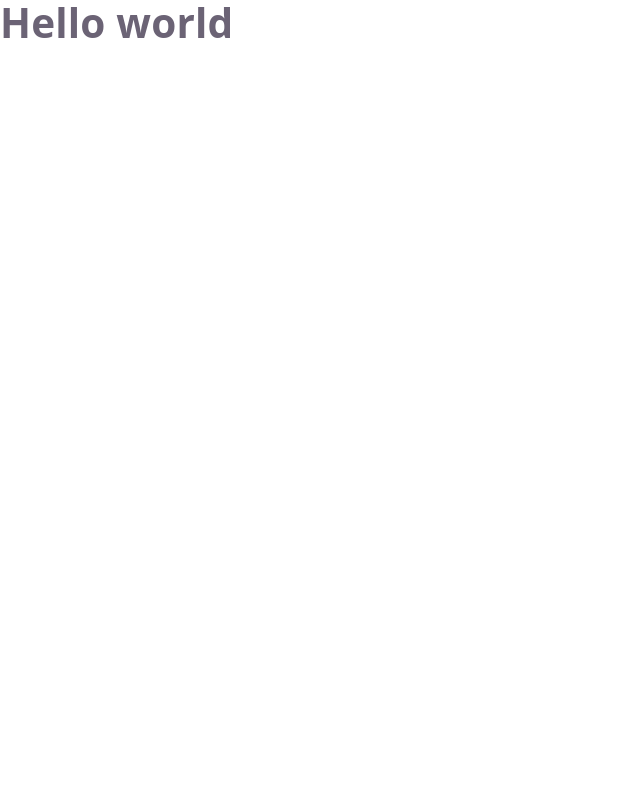
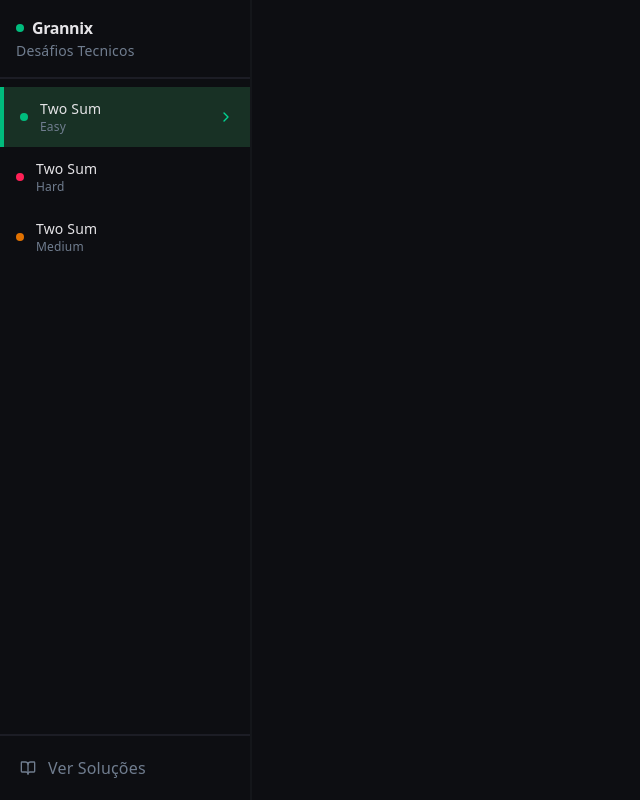
Before and after one commit to Ferreira-gn/GrinNix-frontend, a React (Vite) app: page /home in a window 1280 px wide. Shown: the whole page, without its empty margins (0-640 px from the left). Built offline with nearby package versions, Linux system fonts and the light colour scheme.

Commit message:
feat : create the Aside component of Home page

```diff
--- a/package.json
+++ b/package.json
@@ -16,6 +16,7 @@
     "react": "^19.2.4",
     "react-dom": "^19.2.4",
     "react-hook-form": "^7.72.0",
+    "react-icons": "^5.6.0",
     "react-router": "^7.13.2",
     "tailwindcss": "^4.2.2",
     "zod": "^4.3.6"
--- /dev/null
+++ b/src/Components/atom/ChallengerOption/index.tsx
@@ -0,0 +1,59 @@
+import { LuChevronRight } from "react-icons/lu";
+
+interface ChallengerOptionProps {
+  optionId: string;
+  title: string;
+  difficulty: "EASY" | "MEDIUM" | "HARD";
+  isSelected: boolean;
+  onClickOption: (optionId: string) => void;
+}
+
+const ChallengerOption: React.FC<ChallengerOptionProps> = ({
+  optionId,
+  title,
+  difficulty,
+  isSelected,
+  onClickOption,
+}) => {
+  let difficultyColor = "";
+
+  switch (difficulty) {
+    case "EASY":
+      difficultyColor = "bg-emerald-500";
+      break;
+    case "MEDIUM":
+      difficultyColor = "bg-amber-600";
+      break;
+    case "HARD":
+      difficultyColor = "bg-rose-500";
+      break;
+    default:
+      difficultyColor = "bg-gray-500";
+  }
+
+  return (
+    <li
+      className={`
+        flex items-center w-full text-left px-4 py-3 gap-3
+        active:scale-[0.98]
+        transition-all duration-150 cursor-pointer
+         hover:bg-[#1C1D25]/60
+        ${isSelected ? "bg-[#4cd17c]/18  border-l-emerald-500 border-l-4" : ""}
+      `}
+      onClick={() => onClickOption(optionId)}
+    >
+      <div className={`w-2 h-2 rounded-full ${difficultyColor}`} />
+
+      <div className="flex-1">
+        <p className="text-sm truncate font-medium">{title}</p>
+        <p className="text-xs  text-[#707D8f] capitalize">
+          {difficulty.toLowerCase()}
+        </p>
+      </div>
+
+      {isSelected && <LuChevronRight className="text-emerald-400" />}
+    </li>
+  );
+};
+
+export default ChallengerOption;
--- /dev/null
+++ b/src/Components/molecule/Aside/index.tsx
@@ -0,0 +1,61 @@
+import type React from "react";
+import ChallengerOption from "../../atom/ChallengerOption";
+import { LuBookOpen } from "react-icons/lu";
+
+const Aside: React.FC = () => {
+  return (
+    <aside
+      className={`
+        flex flex-col
+        border-r-2 border-r-[#14161A]
+        mr-3 h-dvh max-w-63 w-full
+      `}
+    >
+      <div className="flex flex-col p-4 items-start border-b-2 border-b-[#1C1D25]">
+        <h2 className="text-[16px] font-bold tracking-tight flex items-center gap-2">
+          <span className="w-2 h-2 rounded-full bg-emerald-500"></span>
+          Grannix
+        </h2>
+        <p className="text-[14px] text-[#707D8f] font-medium ">
+          Desáfios Tecnicos
+        </p>
+      </div>
+
+      <ul className="flex-1 overflow-y-auto scrollbar-thin py-2">
+        <ChallengerOption
+          optionId="01"
+          title="Two Sum"
+          difficulty="EASY"
+          isSelected={true}
+          onClickOption={(id) => alert(id)}
+        />
+        <ChallengerOption
+          optionId="02"
+          title="Two Sum"
+          difficulty="HARD"
+          isSelected={false}
+          onClickOption={(id) => alert(id)}
+        />
+        <ChallengerOption
+          optionId="03"
+          title="Two Sum"
+          difficulty="MEDIUM"
+          isSelected={false}
+          onClickOption={(id) => alert(id)}
+        />
+      </ul>
+
+      <div className=" flex items-center p-5 border-t-[#1C1D25] border-t-2">
+        <a
+          href="/soluctions"
+          className="flex items-center gap-3 text-[#707D8f] font-medium"
+        >
+          <LuBookOpen />
+          Ver Soluções
+        </a>
+      </div>
+    </aside>
+  );
+};
+
+export default Aside;
--- a/src/Pages/Home/index.tsx
+++ b/src/Pages/Home/index.tsx
@@ -1,10 +1,25 @@
 import type React from "react";
+import Aside from "../../Components/molecule/Aside";
 
 const Home: React.FC = () => {
   return (
-    <>
-      <p className={`text-4xl font-bold`}>Hello world</p>
-    </>
+    <div className="h-dvh w-dvw flex ">
+      <Aside />
+
+      <div
+        className="
+        flex flex-col
+        max-w-200 w-full h-dvh
+        border-r-2 border-r-[#14161A]
+        "
+      >
+        {/*Markdown render*/}
+      </div>
+
+      <div>
+        {/*Code runner*/}
+      </div>
+    </div>
   );
 };
 
--- a/src/Styles/index.css
+++ b/src/Styles/index.css
@@ -17,24 +17,32 @@
   --heading: system-ui, "Segoe UI", Roboto, sans-serif;
   --mono: ui-monospace, Consolas, monospace;
 
-  font: 18px/145% var(--sans);
+  background: var(--bg);
+  color: #e5e4e7;
+
   letter-spacing: 0.18px;
-  color-scheme: light dark;
-  color: var(--text);
-  background: var(--bg);
   font-synthesis: none;
   text-rendering: optimizeLegibility;
   -webkit-font-smoothing: antialiased;
   -moz-osx-font-smoothing: grayscale;
 
-  @media (max-width: 1024px) {
-    font-size: 16px;
-  }
 }
 
 * {
-  margin: 0;
-  padding: 0;
+  font-family: var(--sans);
   box-sizing: border-box;
-  font-family: var(--sans);
 }
+
+body {
+  background-color: hsl(220 16% 6%);
+  min-height: 100dvh;
+  min-width: 100dvw;
+}
+
+h1,
+h2,
+h3,
+h4,
+h5 {
+  font-family: var(--heading);
+}
```
Also changed, not shown: 1 other file (tests, documents, lock files or other folders).
